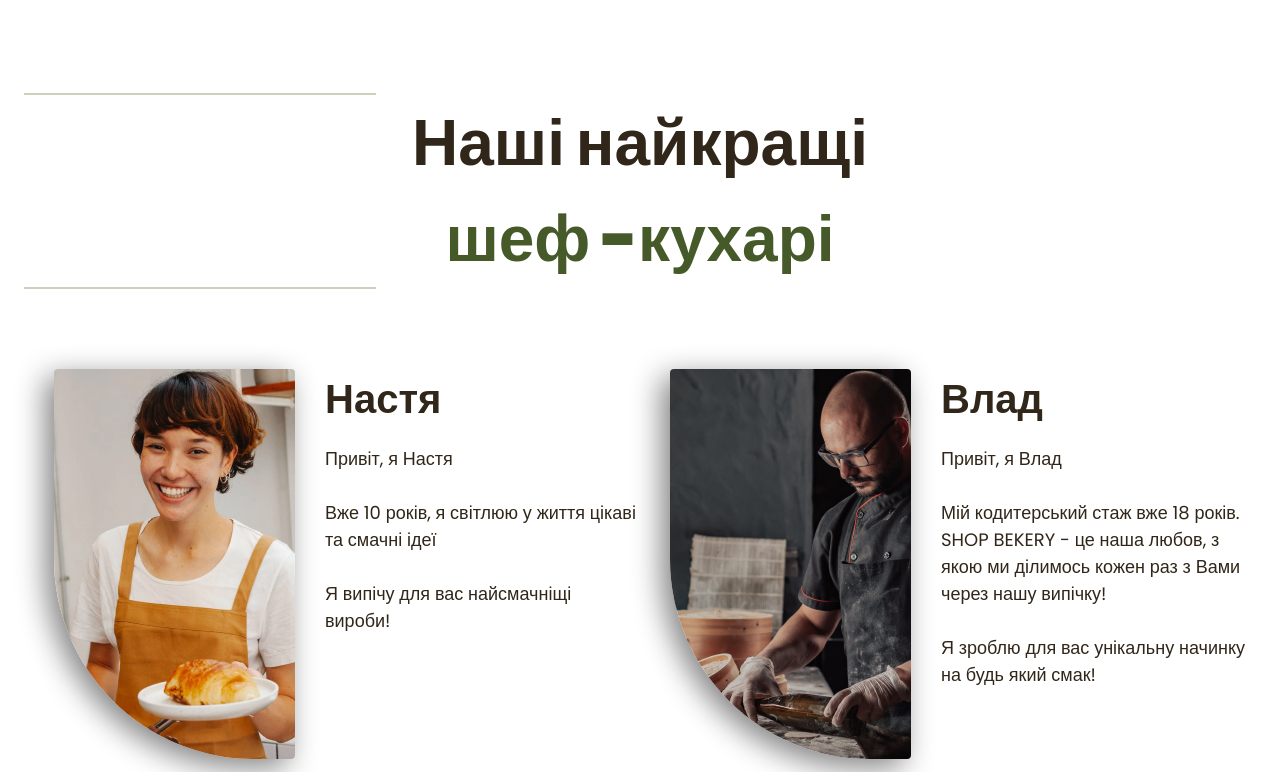
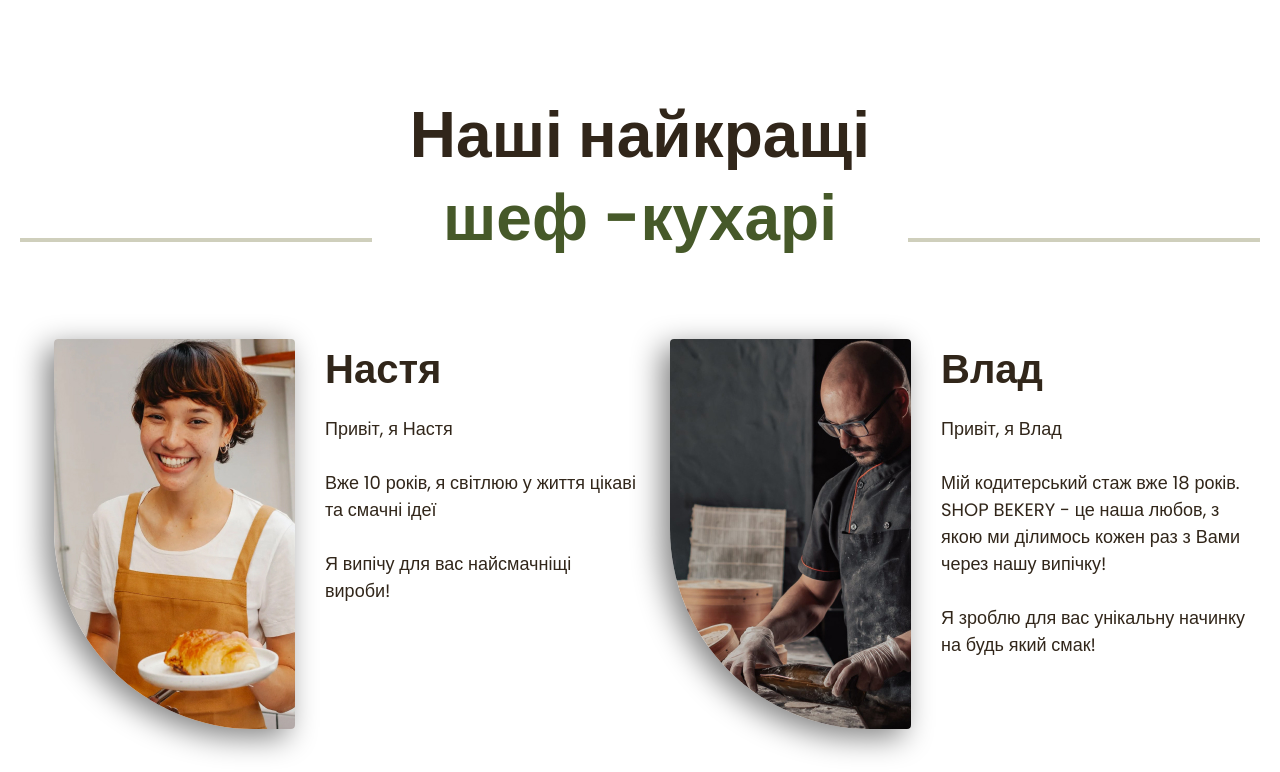
Before and after one commit to Nedavniy/modern-bakery, a plain HTML site: page index.html in a window 1280 px wide. Shown: the part 1428-2200 px from the top of the page. Drawn offline with Linux system fonts and the light colour scheme.

Commit message:
commit -a

```diff
--- a/css/styles.css
+++ b/css/styles.css
@@ -88,7 +88,7 @@ body {
 .section-title {
     color: var(--color-primary-dark);
     font-size: 64px;
-    font-weight: 900;
+    font-weight: 600;
     line-height: 1.3;
 }
 
@@ -214,38 +214,41 @@ body {
 }
 
 /* Chefs section */
+.chefs-section {
+    margin-bottom: 6rem;
+}
 
 .chefs-section__title {
-    margin-bottom: 5rem;
-    justify-content: center;
+    position: relative;
+    text-wrap: nowrap;
     text-align: center;
+    margin: 0 auto 80px;
+    max-width: 520px;
     font-size: 64px;
-    font-weight: 900;
-}
-
-.chefs-section {
-    margin-bottom: 6rem;
 }
 
 .chefs-section__span {
     color: var(--color-brand-dark);
 }
 
-.chefs-section__title::before {
+.chefs-section__title::before,
+.chefs-section__title::after {
+    position: absolute;
+    display: block;
     content: '';
     background-color: #CFCFBC;
-    width: 22rem;
-    height: 0.125rem;
-    display: block;
+    width: 352px;
+    border: 2px solid var(--color-secondary-light);
+}
+
+.chefs-section__title::before {
+    left: -360px;
+    top: 145px;
 }
 
 .chefs-section__title::after {
-    content: '';
-    background-color: #CFCFBC;
-    width: 22rem;
-    height: 0.125rem;
-    display: block;
-    position: relative;
+    right: -360px;
+    top: 145px;
 }
 
 .chefs-list {
--- a/index.html
+++ b/index.html
@@ -87,9 +87,9 @@
       <!-- Chefs-section -->
       <section class="chefs-section container-outer" id="chefs-section">
         <div class="container-inner">
-          <h2 class="chefs-section__title">
-            Наші найкращі <br /><span class="chefs-section__span">
-              шеф -кухарі</span
+          <h2 class="chefs-section__title section-title">
+            Наші найкращі <br /><span class="chefs-section__span"
+              >шеф -кухарі</span
             >
           </h2>
           <ul class="chefs-list">
```
Also changed, not shown: 1 other file.
